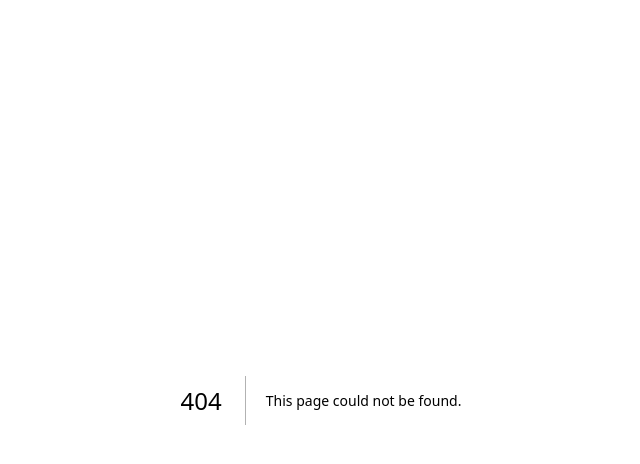
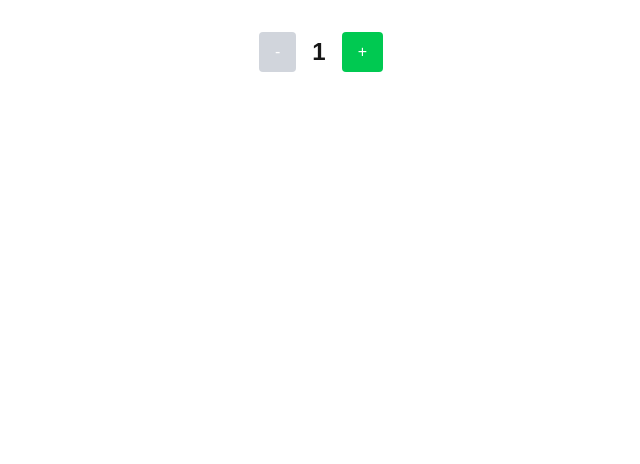
Before and after one commit to shorthippo/cprg306-assignments, a Next.js app: page /week-4 in a window 1280 px wide. Before the commit this address had no page. Shown: the top 464 px of the page, without its empty margins (319-959 px from the left). Built offline with nearby package versions, Linux system fonts and the light colour scheme.

Commit message:
week4-summary

```diff
--- a/app/page.js
+++ b/app/page.js
@@ -10,7 +10,9 @@
       <div><Link href="/week-3">
         Week 3 Assignment
       </Link></div>
-      <p>Week4 Assignment</p>
+      <div><Link href="/week-4">
+        Week 4 Assignment
+      </Link></div>
       <p>Week 5 Assignment</p>
       <p>Week 6 Assignment</p>
       <p>Week 7 Assignment</p>
--- /dev/null
+++ b/app/week-4/new-item.js
@@ -0,0 +1,38 @@
+"use client";
+import { useState } from "react";
+
+export default function NewItem() {
+    const [quantity, setQuantity] = useState(1);
+
+const increment = () => {
+    if (quantity < 20) {
+        setQuantity(quantity + 1);
+    }
+};
+    const decrement = () => {
+        if (quantity > 1) {
+            setQuantity(quantity - 1);
+        }
+    };
+    return (
+        <div className="flex items-center justify-center gap-4 p-8">
+
+            <button
+            onClick={decrement}
+            disabled={quantity ===1}
+            className="bg-blue-500 text-white px-4 py-2 rounded disabled:bg-gray-300"
+            >
+                -
+            </button>
+            <p className="text-2xl font-bold">{quantity}</p>
+
+            <button
+            onClick={increment}
+            disabled={quantity === 20}
+            className="bg-green-500 text-white px-4 py-2 rounded disabled:bg-gray-300"
+            >
+                +
+            </button>
+        </div>
+    );
+}
--- /dev/null
+++ b/app/week-4/page.js
@@ -0,0 +1,9 @@
+import NewItem from "./new-item";
+
+export default function Page() {
+    return (
+        <main>
+            <NewItem />
+        </main>
+    );
+}
```
